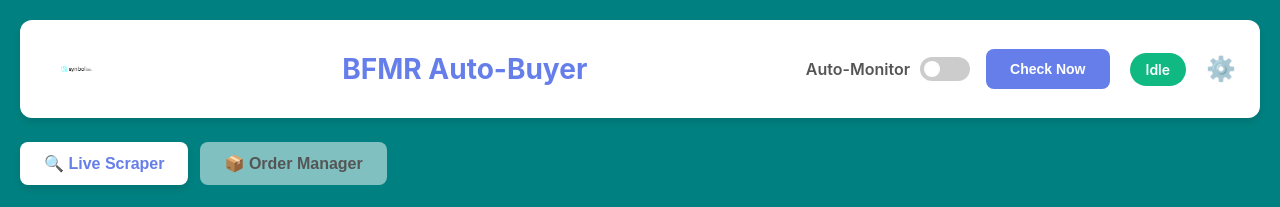
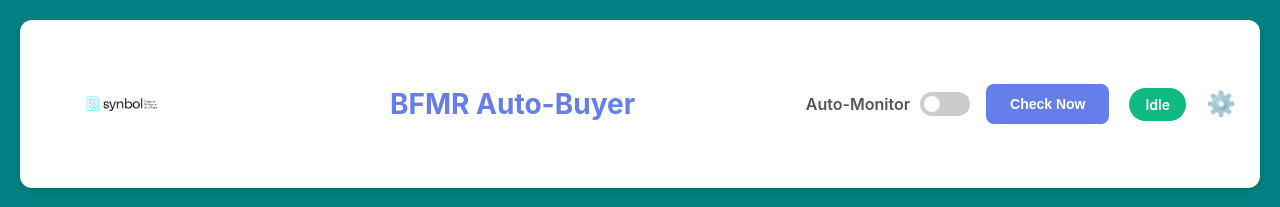
Before and after one commit to arie347/BFMR, a website: page dashboard/index.html in a window 1280 px wide. Shown: the top 207 px of the page. Drawn offline with Linux system fonts and the light colour scheme; no server answers.

Commit message:
Make logo bigger

```diff
--- a/dashboard/index.html
+++ b/dashboard/index.html
@@ -12,7 +12,7 @@
 <body>
     <div class="container">
         <header>
-            <img src="logo.png" alt="Logo" style="height: 50px; margin-right: 15px;">
+            <img src="logo.png" alt="Logo" style="height: 120px; margin-right: 20px;">
             <h1>BFMR Auto-Buyer</h1>
             <div class="controls">
                 <!-- Scraper Controls -->
```
